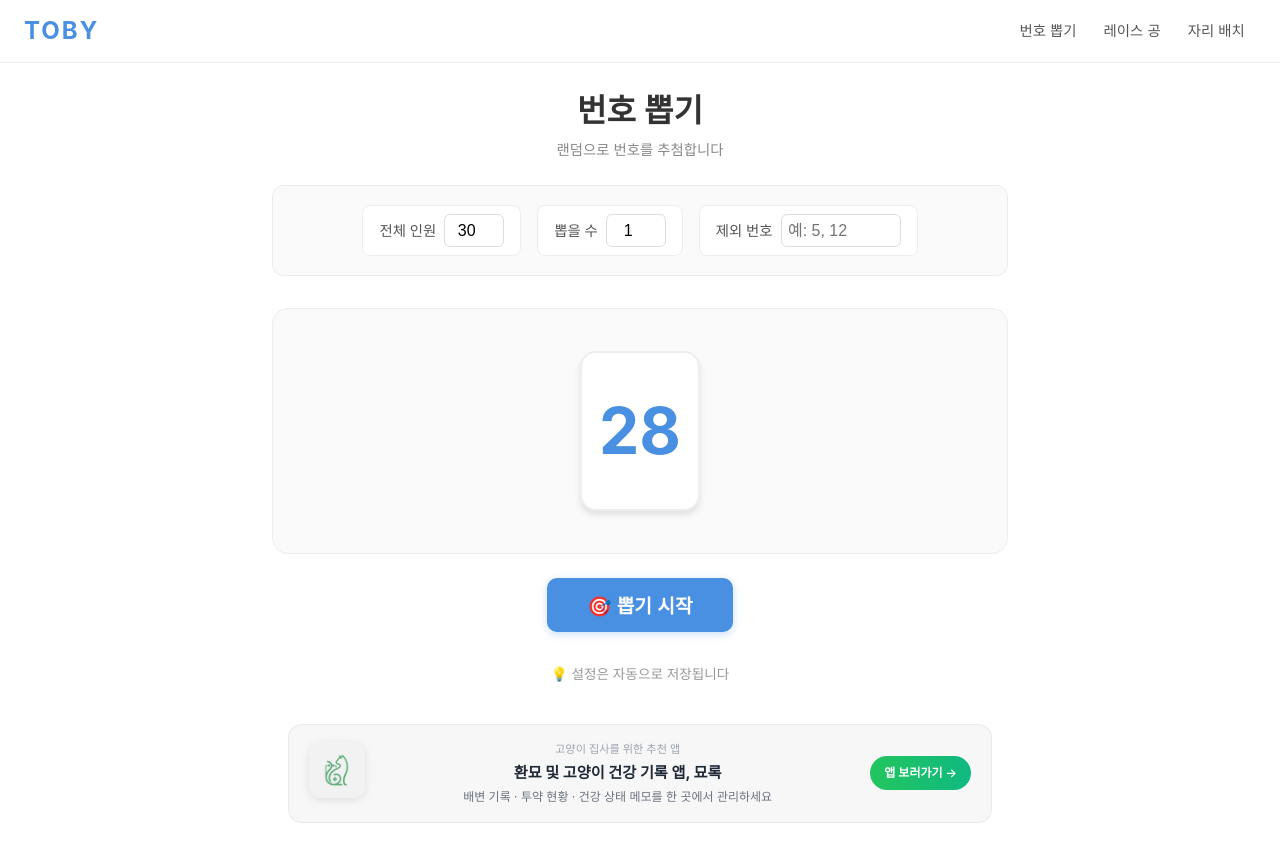
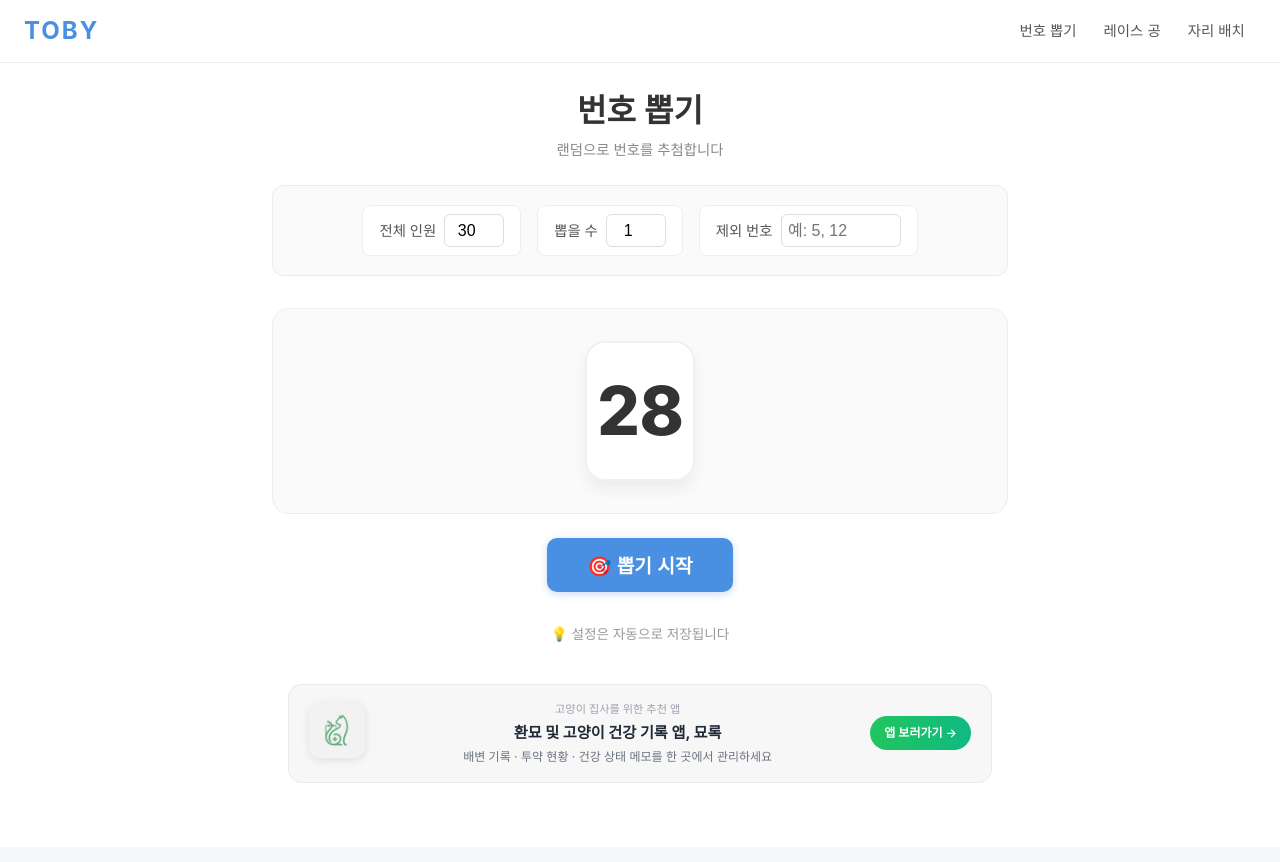
Before and after one commit to Moorisong/Toby, a React (Vite) app in the folder teacher-random-tool/: page /number in a window 1280 px wide. Both pictures are taken after a click on the button "🎯 뽑기 시작". Shown: the top 862 px of the page. Built offline with nearby package versions, Linux system fonts and the light colour scheme.

Commit message:
style: redesign NumberSlot UI and unify animation timing

```diff
--- a/teacher-random-tool/src/components/NumberSlot.tsx
+++ b/teacher-random-tool/src/components/NumberSlot.tsx
@@ -25,7 +25,7 @@ const NumberSlot: React.FC<NumberSlotProps> = ({ targetNumber, isAnimating, onAn
                     setCurrentNumber(targetNumber);
                     onAnimationComplete?.();
                 }
-            }, 1000 + index * 500); // 1s base + delay per slot
+            }, 1500); // Constant 2s reveal time for all slots
 
             return () => {
                 clearInterval(interval);
@@ -47,16 +47,23 @@ const NumberSlot: React.FC<NumberSlotProps> = ({ targetNumber, isAnimating, onAn
                 display: 'flex',
                 alignItems: 'center',
                 justifyContent: 'center',
-                width: '120px',
-                height: '160px',
-                margin: '10px',
-                backgroundColor: '#fff',
-                borderRadius: '16px',
-                boxShadow: '0 4px 6px rgba(0,0,0,0.1)',
-                fontSize: '4rem',
-                fontWeight: 'bold',
-                color: 'var(--primary-color)',
-                border: '2px solid #eee'
+                width: '110px',
+                height: '140px',
+                backgroundColor: '#ffffff',
+                borderRadius: '20px',
+                boxShadow: isAnimating
+                    ? '0 10px 25px rgba(74,144,226,0.15)'
+                    : '0 8px 15px rgba(0,0,0,0.06)',
+                fontSize: '4.2rem',
+                fontWeight: '800',
+                color: isAnimating ? '#4A90E2' : '#333',
+                border: isAnimating ? '3px solid #4A90E2' : '2px solid #f0f0f5',
+                transition: 'all 0.3s cubic-bezier(0.175, 0.885, 0.32, 1.275)',
+                transform: isAnimating ? 'scale(1.05) translateY(-5px)' : 'scale(1)',
+                fontVariantNumeric: 'tabular-nums',
+                background: isAnimating
+                    ? 'linear-gradient(135deg, #ffffff 0%, #f0f7ff 100%)'
+                    : '#ffffff'
             }}
         >
             {currentNumber}
```
